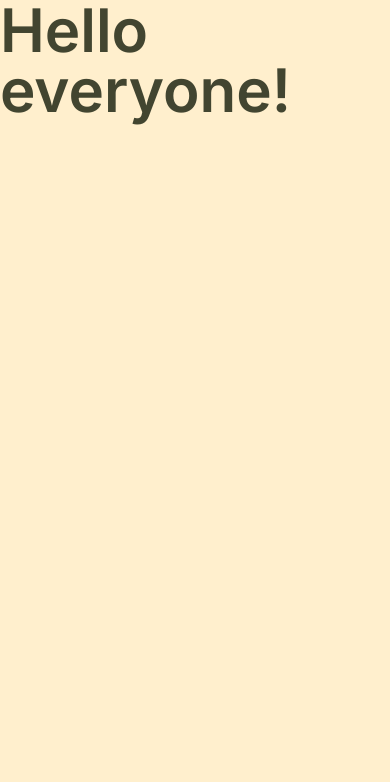
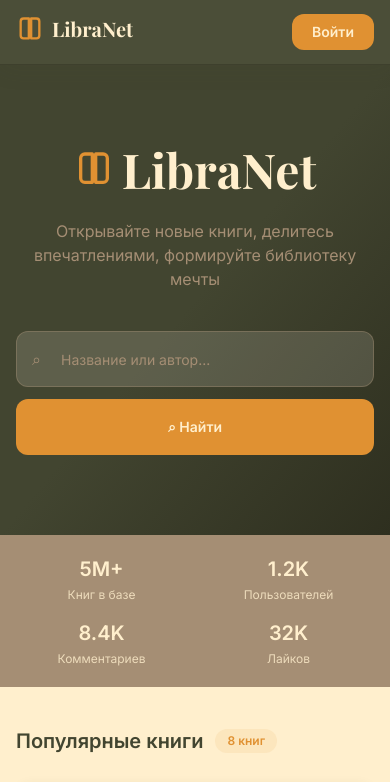
Before and after one commit to Hleb4ikk/library-client, a React (Vite) app in the folder client/: page / in a window 390 px wide. Shown: the top 782 px of the page. Built offline with nearby package versions, Linux system fonts and the light colour scheme.

Commit message:
feat: add home page with search

```diff
--- a/client/src/App.tsx
+++ b/client/src/App.tsx
@@ -1,9 +1,7 @@
+import HomePage from "./pages/home-page";
+
 function App() {
-  return (
-    <div>
-      <h1 className="font-bold text-6xl">Hello everyone!</h1>{" "}
-    </div>
-  );
+  return <HomePage />;
 }
 
 export default App;
--- /dev/null
+++ b/client/src/pages/home-page.tsx
@@ -0,0 +1,132 @@
+import { useMemo, useState } from "react";
+
+import { Badge, Button, Logo } from "../components/shared";
+import BookGrid from "../features/books/components/book-grid";
+import BookSearchForm from "../features/books/components/book-search-form";
+import { popularBooks } from "../features/books/data/popular-books";
+import AppHeader from "../layouts/app-header";
+import { useUser } from "../features/auth/user-provider";
+
+const stats = [
+    { value: "5M+", label: "Книг в базе" },
+    { value: "1.2K", label: "Пользователей" },
+    { value: "8.4K", label: "Комментариев" },
+    { value: "32K", label: "Лайков" },
+];
+
+export default function HomePage() {
+    const { user } = useUser();
+    const isAuthorized = Boolean(user);
+    const [searchValue, setSearchValue] = useState("");
+    const [searchQuery, setSearchQuery] = useState("");
+
+    const visibleBooks = useMemo(() => {
+        const normalizedQuery = searchQuery.trim().toLowerCase();
+
+        if (!normalizedQuery) {
+            return popularBooks;
+        }
+
+        return popularBooks.filter((book) => {
+            const searchableText = `${book.title} ${book.author}`.toLowerCase();
+
+            return searchableText.includes(normalizedQuery);
+        });
+    }, [searchQuery]);
+
+    function handleSearchSubmit() {
+        setSearchQuery(searchValue.trim());
+    }
+
+    function handleResetSearch() {
+        setSearchValue("");
+        setSearchQuery("");
+    }
+
+    return (
+        <div id="top" className="min-h-screen bg-ivory text-fern">
+            <AppHeader />
+
+            <main>
+                <section className="bg-gradient-to-br from-fern via-fern to-fern-dark px-4 py-20 text-center sm:px-6 lg:px-8 lg:py-28">
+                    <div className="mx-auto max-w-4xl">
+                        <Logo variant="hero" className="justify-center" />
+
+                        <p className="mx-auto mt-6 max-w-3xl text-base text-natural sm:text-lg">
+                            Открывайте новые книги, делитесь впечатлениями,
+                            формируйте библиотеку мечты
+                        </p>
+
+                        <BookSearchForm
+                            value={searchValue}
+                            onChange={setSearchValue}
+                            onSubmit={handleSearchSubmit}
+                        />
+                    </div>
+                </section>
+
+                <section className="bg-natural px-4 py-5 sm:px-6 lg:px-8">
+                    <div className="mx-auto grid max-w-2xl grid-cols-2 gap-4 text-center sm:grid-cols-4">
+                        {stats.map((item) => (
+                            <div key={item.label}>
+                                <p className="text-xl font-bold text-ivory">
+                                    {item.value}
+                                </p>
+                                <p className="mt-1 text-xs text-ivory/80 sm:text-sm">
+                                    {item.label}
+                                </p>
+                            </div>
+                        ))}
+                    </div>
+                </section>
+
+                <section className="mx-auto w-full max-w-7xl px-4 py-10 sm:px-6 lg:px-8 lg:py-14">
+                    <div className="mb-7 flex flex-col gap-3 sm:flex-row sm:items-center sm:justify-between">
+                        <div className="flex items-center gap-3">
+                            <h2 className="text-xl font-bold text-fern sm:text-2xl">
+                                {searchQuery
+                                    ? "Результаты поиска"
+                                    : "Популярные книги"}
+                            </h2>
+
+                            <Badge>{visibleBooks.length} книг</Badge>
+                        </div>
+
+                        {searchQuery && (
+                            <Button
+                                variant="outline"
+                                className="w-fit px-4 py-2"
+                                onClick={handleResetSearch}
+                            >
+                                Сбросить поиск
+                            </Button>
+                        )}
+                    </div>
+
+                    {visibleBooks.length > 0 ? (
+                        <BookGrid
+                            books={visibleBooks}
+                            isAuthorized={isAuthorized}
+                            onOpenBook={(book) =>
+                                console.log("open book", book.id)
+                            }
+                            onLikeBook={(book) =>
+                                console.log("like book", book.id)
+                            }
+                        />
+                    ) : (
+                        <div className="rounded-2xl border border-natural/25 bg-ivory-card px-6 py-12 text-center shadow-card">
+                            <p className="text-lg font-bold text-fern">
+                                Ничего не найдено
+                            </p>
+                            <p className="mt-2 text-sm text-natural-text">
+                                Попробуйте изменить запрос или поискать книгу по
+                                автору.
+                            </p>
+                        </div>
+                    )}
+                </section>
+            </main>
+        </div>
+    );
+}
```
